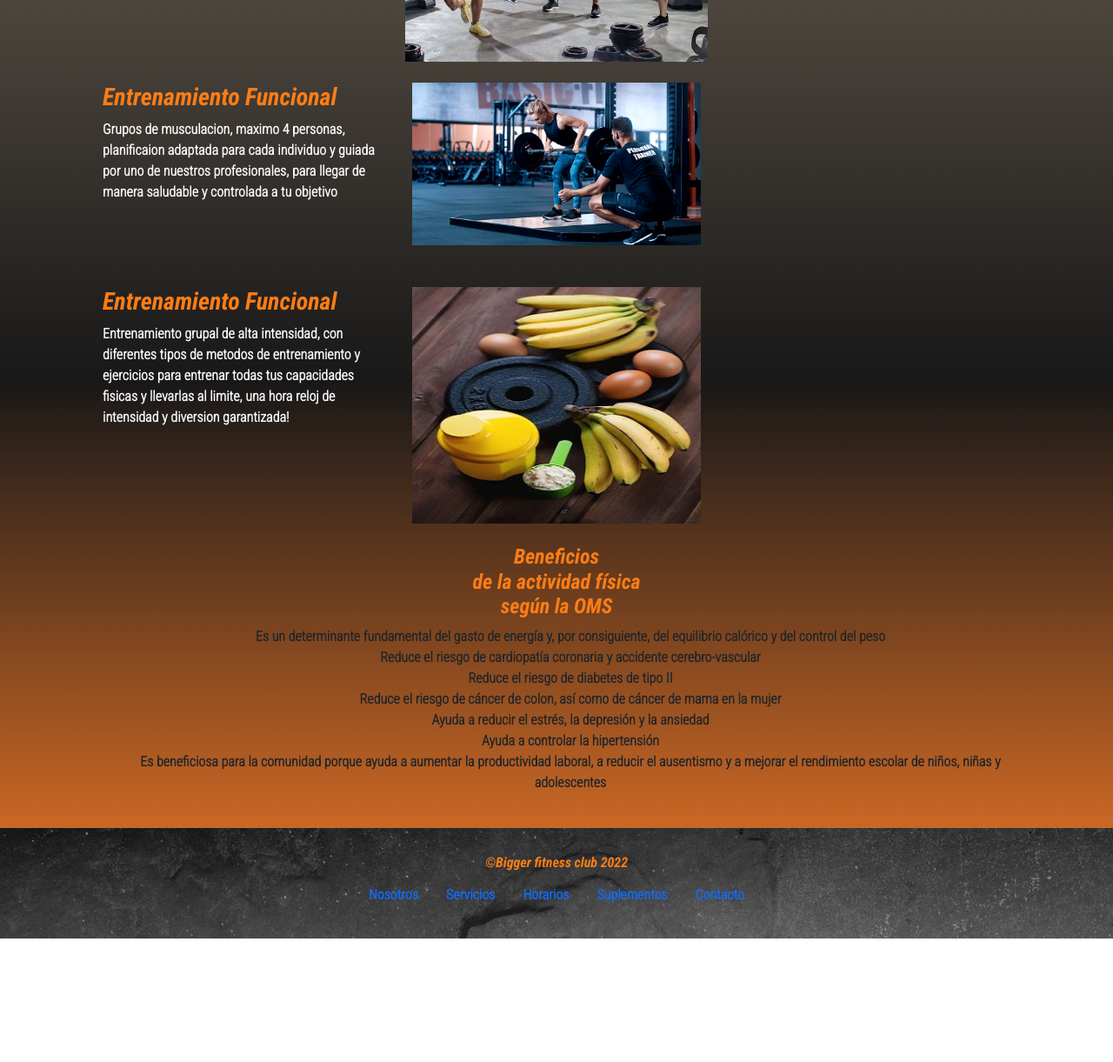
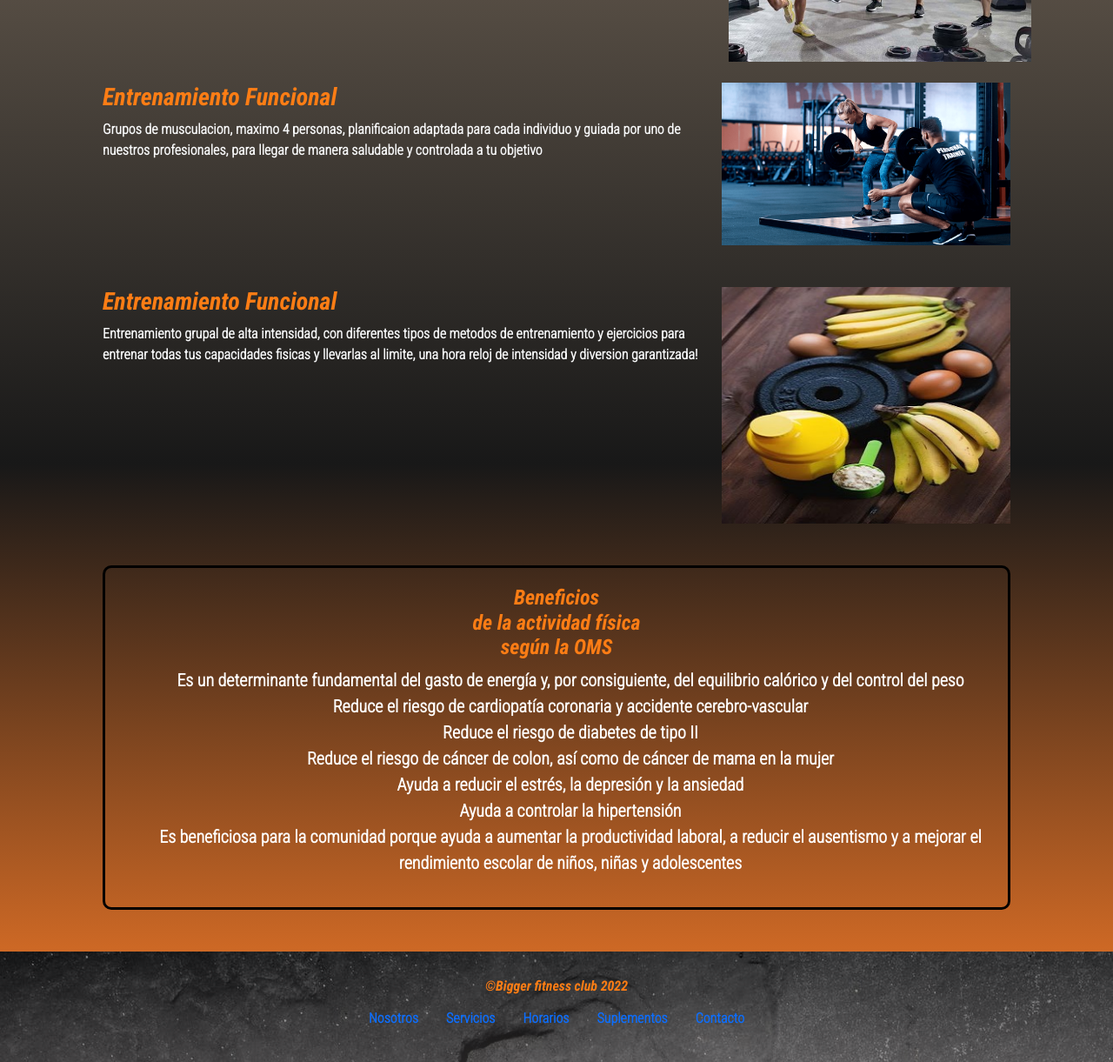
Before and after one commit to Crack2295/Maqueta-Bootstrap-Trevisan, a plain HTML site: page html/servicios.html in a window 1280 px wide. Shown: the part 842-2063 px from the top of the page at 87% size. Before the commit the page ends 1921 px from the top, so only its background shows below. Drawn offline with nearby package versions, Linux system fonts and the light colour scheme.

Commit message:
correccion con css en hoja servicios

```diff
--- a/css/estilos.css
+++ b/css/estilos.css
@@ -71,3 +71,20 @@ footer{
 
     padding: 30px;
 }
+
+
+/* hoja servicios */
+
+.encuadrar {
+    color: white;
+    font-size: 20px;
+    border: 3px solid black;
+    border-radius: 10px;
+    padding: 20px;
+}
+
+.encuadrar:hover{
+    background-color: rgb(50, 50, 50);
+    color: #f77b28;
+
+}
--- a/html/servicios.html
+++ b/html/servicios.html
@@ -69,7 +69,7 @@
         <div class="container p-4">
             <div class="row">
 
-                <div class="col-md-4 text-light">
+                <div class="col-md-8 text-light">
                     <h3>Entrenamiento <span class="color-acento">Funcional</span></h3>
                     <p>Entrenamiento grupal de alta intensidad, con diferentes tipos de metodos de entrenamiento y ejercicios para entrenar todas tus capacidades fisicas y llevarlas al limite, una hora reloj de intensidad y diversion garantizada!</p>
                 </div>
@@ -80,7 +80,7 @@
         <div class="container p-4">
             <div class="row">
 
-                <div class="col-md-4 text-light">
+                <div class="col-md-8 text-light">
                     <h3>Entrenamiento <span class="color-acento">Funcional</span></h3>
                     <p>Grupos de musculacion, maximo 4 personas, planificaion adaptada para cada individuo y guiada por uno de nuestros profesionales, para llegar de manera saludable y controlada a tu objetivo</p>
                 </div>
@@ -91,21 +91,18 @@
         </div>
         <div class="container p-4">
             <div class="row">
-
-                <div class="col-md-4 text-light">
+                <div class="col-md-8 text-light">
                     <h3>Entrenamiento <span class="color-acento">Funcional</span></h3>
                     <p>Entrenamiento grupal de alta intensidad, con diferentes tipos de metodos de entrenamiento y ejercicios para entrenar todas tus capacidades fisicas y llevarlas al limite, una hora reloj de intensidad y diversion garantizada!</p>
                 </div>
                 <div class="col-md-4">
                     <img src="../img/NUTRICIONISTA.jpg" alt="funcional" width="100%" height="auto">
                 </div>
-
-
-
             </div>
         </div>
 
-        <div class="container-fluid text-center">
+        <div class="container-fluid text-center p-4">
+            <div class="encuadrar">
                 <h4>Beneficios <br> de la  actividad física <br> según la OMS</h4>
                 <ol>
                     <li>Es un determinante fundamental del gasto de energía y, por consiguiente, del equilibrio calórico y del control del peso</li>
@@ -117,10 +114,7 @@
                     <li>Es beneficiosa para la comunidad porque ayuda a aumentar la productividad laboral, a reducir el ausentismo y a mejorar el rendimiento escolar de niños, niñas y adolescentes</li>
                 </ol>
             </div>
-
-
-
-
+        </div>
 
     </main>
 
```
Lines whose indentation alone changed are shown as unchanged.
